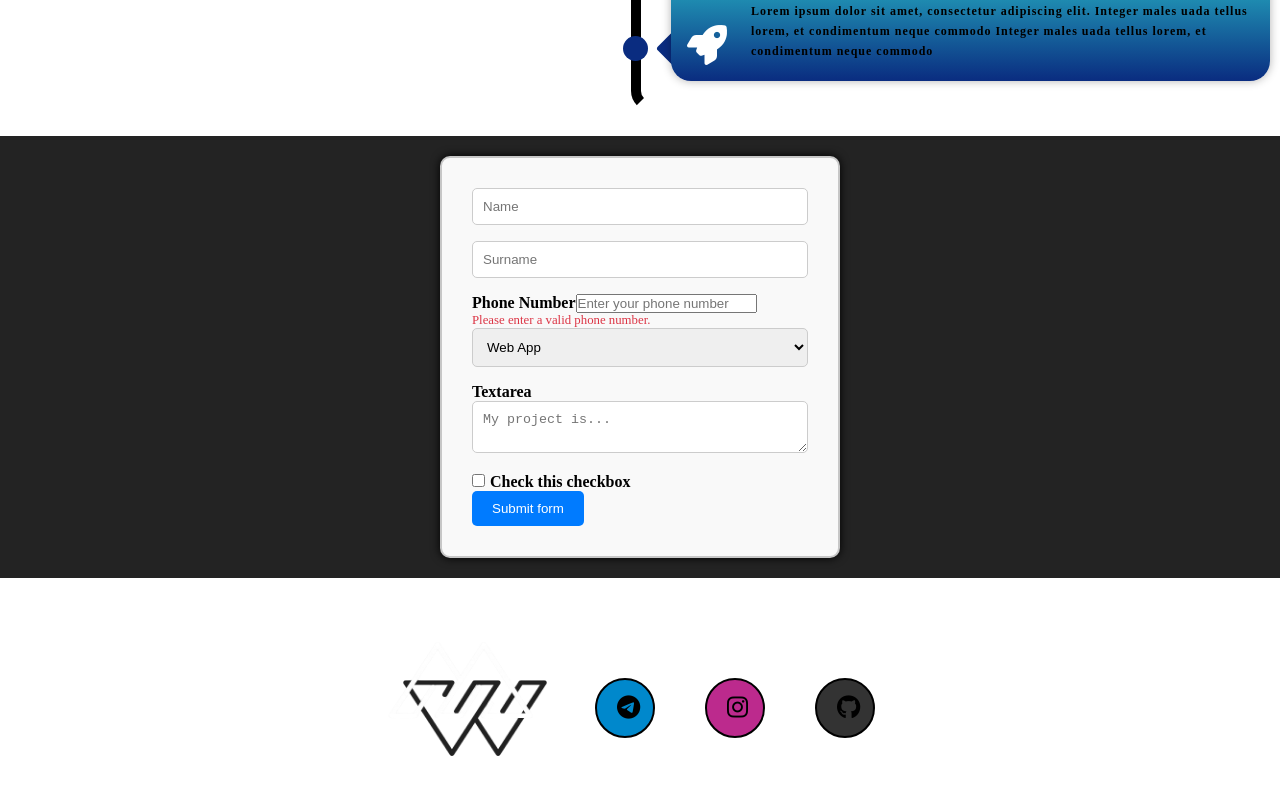
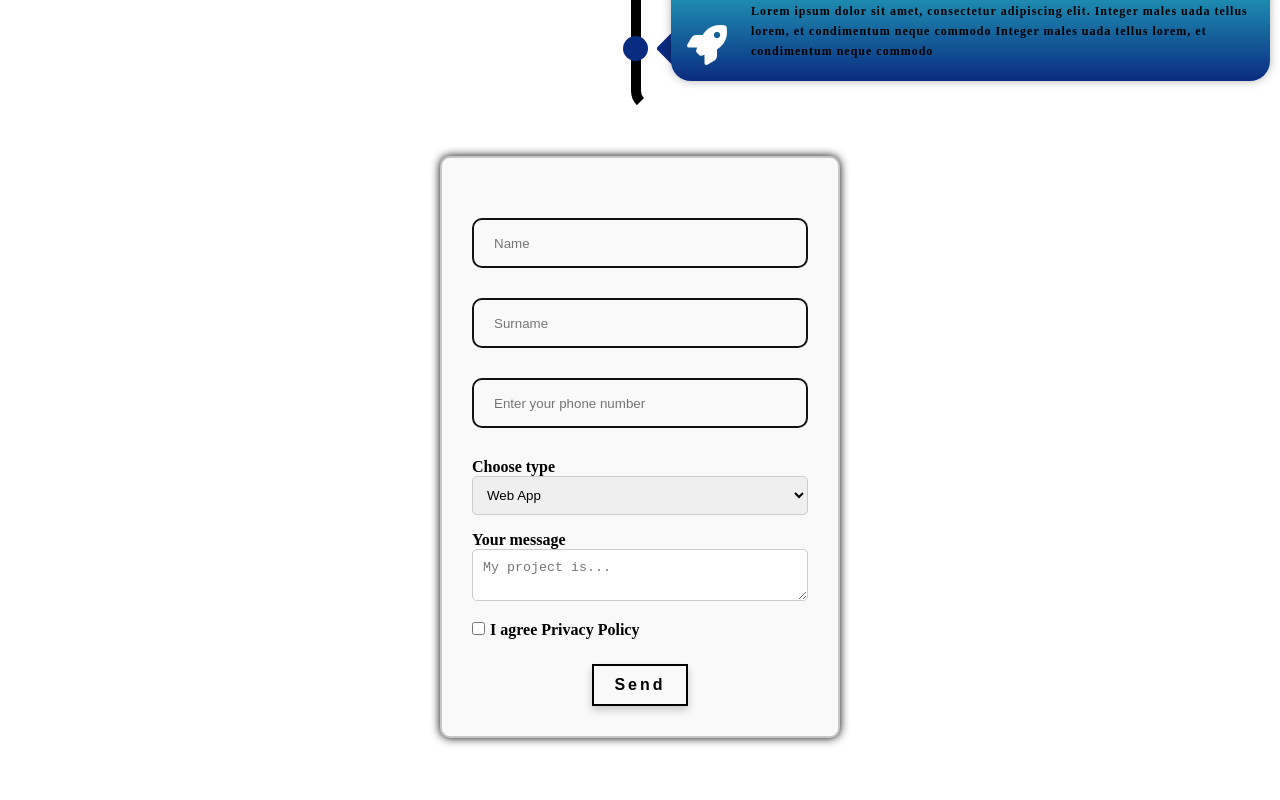
Before and after one commit to Dripgl/web-wizzard, a React (Create React App) app: page / in a window 1280 px wide. Shown: the part 2600-3400 px from the top of the page. Built offline with nearby package versions, Linux system fonts and the light colour scheme.

Commit message:
form contact

```diff
--- a/src/page/Contact.jsx
+++ b/src/page/Contact.jsx
@@ -6,7 +6,7 @@ function Contact() {
 
     return (
         <div className="container_form">
-            <form className="was-validated">
+            <form className="wrapper">
 
                 <div className="input-box">
                     <input type="text" name="name" placeholder="Name" required />
@@ -16,14 +16,13 @@ function Contact() {
                 </div>
 
                     <div className="input-box">
-                        <label for="validationTel" className="form-label">Phone Number</label>
-                        <input type="tel" className="form-control" id="validationTel" placeholder="Enter your phone number" required/>
-                            <div className="invalid-feedback">
-                                Please enter a valid phone number.
-                            </div>
+                        {/* <label for="validationTel" className="form-label">Phone Number</label> */}
+                        <input type="tel"  id="validationTel" placeholder="Enter your phone number" required/>
+
                     </div>
 
                     <div className="mb-3">
+                    <label for="validationTextarea" className="form-label">Choose type</label>
                         <select className="form-select" required aria-label="select example">
                             <option value="">Web App</option>
                             <option value="1">Web app</option>
@@ -33,16 +32,16 @@ function Contact() {
 
                     </div>
                     <div className="mb-3">
-                        <label for="validationTextarea" className="form-label">Textarea</label>
+                        <label for="validationTextarea" className="form-label">Your message</label>
                         <textarea className="form-control" id="validationTextarea" placeholder="My project is..." required></textarea>
                     </div>
-                    <div className="form-check mb-3">
+                    <div className="checkbox_class">
                         <input type="checkbox" className="form-check-input" id="validationFormCheck1" required />
-                        <label className="form-check-label" for="validationFormCheck1">Check this checkbox</label>
+                        <label className="form-check-label text_check" for="validationFormCheck1">I agree Privacy Policy</label>
                     </div>
 
-                    <div className="mb-3">
-                        <button className="btn btn-primary" type="submit" disabled>Submit form</button>
+                    <div className="btn_container">
+                        <button className="btn_stile" type="submit" >Send</button>
                     </div>
                 </form>
         </div>
--- a/src/style/Contact.css
+++ b/src/style/Contact.css
@@ -1,6 +1,6 @@
 /* Stile per il form */
 .container_form {
-  background-color: #232323;
+  background-color: white;
   padding-top: 20px;
   padding-bottom: 20px;
 }
@@ -22,8 +22,32 @@ label {
   margin-bottom: 0.5rem;
 }
 
+.checkbox_class {
+  padding-bottom: 10px;
+}
+
+.text_check {
+  padding-left: 5px;
+}
+
+.wrapper .input-box {
+  position: relative;
+  width: 100%;
+  height: 50px;
+  margin: 30px 0;
+}
+
+.input-box input {
+  width: 100%;
+  height: 100%;
+  background: transparent;
+  outline: none;
+  border: 2px solid rgb(19, 18, 18);
+  border-radius: 10px;
+  padding: 20px;
+}
+
 /* Stile per gli input e i textarea */
-input[type="text"],
 textarea,
 select {
   width: 100%;
@@ -34,30 +58,40 @@ select {
   box-sizing: border-box;
 }
 
-/* Stile per i checkbox e i radio button */
-input[type="checkbox"],
-input[type="radio"] {
-  margin-right: 5px;
+/* Stile per i pulsanti */
+.btn_container {
+  text-align: center;
 }
 
-/* Stile per i pulsanti */
-button {
+.btn_stile {
+  background-color: transparent;
+  color: black;
+  border: 2px solid black;
+  position: relative;
+  overflow: hidden;
+  cursor: pointer;
+  transition: all 0.3s ease;
+  box-shadow: 0 4px 8px rgba(0, 0, 0, 0.2);
   padding: 10px 20px;
-  background-color: #007bff;
-  color: #fff;
-  border: none;
-  border-radius: 5px;
-  cursor: pointer;
+  margin-top: 15px;
+  font-size: 16px;
+  font-weight: bolder;
+  letter-spacing: 3px;
 }
 
-/* Stile per il feedback di validazione */
-.invalid-feedback {
-  color: #dc3545;
-  font-size: 0.8rem;
+.btn_stile::before {
+  content: "";
+  position: absolute;
+  top: 0;
+  left: 0;
+  width: 0;
+  height: 100%;
+  background-color: white;
+  z-index: -1;
+  transition: width 0.3s ease;
 }
 
-/* Stile per i messaggi di successo */
-.valid-feedback {
-  color: #28a745;
-  font-size: 0.8rem;
+.btn_stile:hover::before {
+  width: 100%;
+  opacity: 0.5;
 }
```
